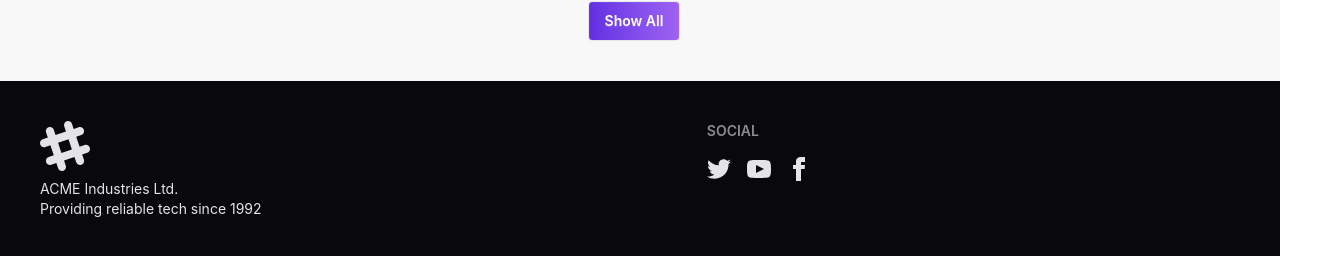
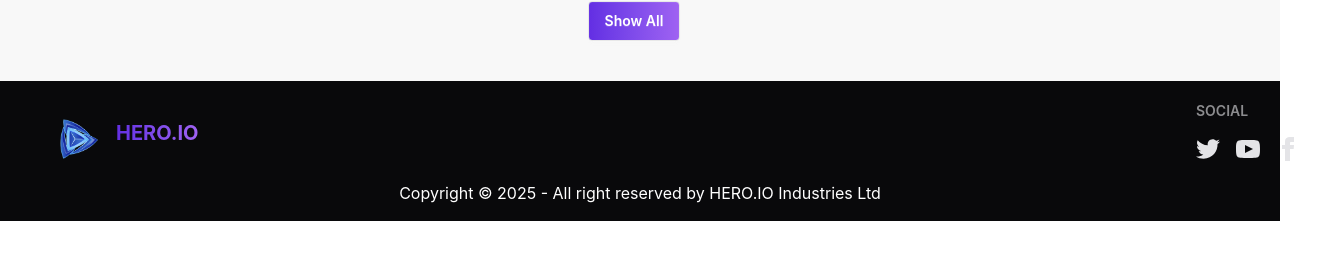
Before and after one commit to rimi-1234/react-hero-app-projects, a React (Vite) app: page / in a window 1280 px wide. Shown: the part 1949-2205 px from the top of the page, 1320 px wide, since content can reach past the window. After the commit the page ends 2170 px from the top, so only its background shows below. Built offline with nearby package versions, Linux system fonts and the light colour scheme.

Commit message:
all requirement all most done

```diff
--- a/src/Components/Banner/Banner.jsx
+++ b/src/Components/Banner/Banner.jsx
@@ -19,7 +19,7 @@ const Banner = () => {
                             <button className="btn "><img className='w-5 h-5' src={googlePlay} alt="" />Google Play</button>
                         </Link>
                         <Link to='https://www.apple.com/app-store/'>
-                            <button className="btn ml-4"><img className='w-5 h-5' src={appStore} alt=""  /> Get Started</button>
+                            <button className="btn ml-4"><img className='w-5 h-5' src={appStore} alt=""  /> App Store</button>
                         </Link>
                         <img className='mt-7' src={hero} alt="" />
                     </div>
--- a/src/Components/Footer/Footer.jsx
+++ b/src/Components/Footer/Footer.jsx
@@ -1,24 +1,27 @@
+import { Link } from 'lucide-react';
 import React from 'react';
+import logo from '../../assets/logo.png'
 
 const Footer = () => {
     return (
-       <footer className="footer sm:footer-horizontal bg-neutral text-neutral-content p-10">
+        <footer className=" bg-neutral">
+            <div className='footer sm:footer-horizontal  text-neutral-content p-5 mx-10 mr-30  justify-between'>
+
                 <aside>
                     <svg
                         width="50"
-      height="50"
+                        height="10"
                         viewBox="0 0 24 24"
                         xmlns="http://www.w3.org/2000/svg"
                         fillRule="evenodd"
                         clipRule="evenodd"
                         className="fill-current">
-      <path
-        d="M22.672 15.226l-2.432.811.841 2.515c.33 1.019-.209 2.127-1.23 2.456-1.15.325-2.148-.321-2.463-1.226l-.84-2.518-5.013 1.677.84 2.517c.391 1.203-.434 2.542-1.831 2.542-.88 0-1.601-.564-1.86-1.314l-.842-2.516-2.431.809c-1.135.328-2.145-.317-2.463-1.229-.329-1.018.211-2.127 1.231-2.456l2.432-.809-1.621-4.823-2.432.808c-1.355.384-2.558-.59-2.558-1.839 0-.817.509-1.582 1.327-1.846l2.433-.809-.842-2.515c-.33-1.02.211-2.129 1.232-2.458 1.02-.329 2.13.209 2.461 1.229l.842 2.515 5.011-1.677-.839-2.517c-.403-1.238.484-2.553 1.843-2.553.819 0 1.585.509 1.85 1.326l.841 2.517 2.431-.81c1.02-.33 2.131.211 2.461 1.229.332 1.018-.21 2.126-1.23 2.456l-2.433.809 1.622 4.823 2.433-.809c1.242-.401 2.557.484 2.557 1.838 0 .819-.51 1.583-1.328 1.847m-8.992-6.428l-5.01 1.675 1.619 4.828 5.011-1.674-1.62-4.829z"></path>
+
                     </svg>
-    <p>
-      ACME Industries Ltd.
-      <br />
-      Providing reliable tech since 1992
+                    <p className='flex gap-2'>
+                        <img src={logo} alt="Logo" className="h-10 " />  <h2 className="text-xl ml-2 font-bold bg-gradient-to-r from-[#632EE3] to-[#9F62F2] bg-clip-text text-transparent">
+                            HERO.IO
+                        </h2>
                     </p>
                 </aside>
                 <nav>
@@ -59,6 +62,10 @@ const Footer = () => {
                         </a>
                     </div>
                 </nav>
+            </div>
+
+            <p className='text-white text-center mb-4'>Copyright © {new Date().getFullYear()} - All right reserved by  HERO.IO Industries Ltd</p>
+
         </footer>
     );
 };
--- a/src/Components/LoadingSpinner/LoadingSpinner.jsx
+++ b/src/Components/LoadingSpinner/LoadingSpinner.jsx
@@ -4,7 +4,7 @@ import { PacmanLoader } from 'react-spinners'
 const LoadingSpinner = () => {
   return (
     <div className='flex justify-center items-center h-[calc(100vh-285px)]'>
-      <PacmanLoader color={'purple'} />
+      <span className='text-5xl text-purple-700 flex '>L<PacmanLoader className='animate-spin' color={'purple'}></PacmanLoader>ading </span>
     </div>
   )
 }
--- a/src/Components/SingleAppdetail/SingleAppdetail.jsx
+++ b/src/Components/SingleAppdetail/SingleAppdetail.jsx
@@ -18,6 +18,7 @@ import {
     ResponsiveContainer,
 } from 'recharts';
 import { addtoAppList } from '../../Utility/addToDb';
+import ErrorPages from '../../Pages/ErrorPages/ErrorPages';
 
 const SingleAppdetail = () => {
 
@@ -40,7 +41,7 @@ useEffect(() => {
 }, [id]);
 
 useEffect(() => {
-  console.log(isInstall); // logs after state actually changes
+  // logs after state actually changes
 }, [isInstall]);
     useEffect(() => {
         if (ratings.length > 0) {
@@ -75,6 +76,13 @@ useEffect(() => {
     if (loading) return <LoadingSpinner></LoadingSpinner>;
 
 
+     if (!appsData) {
+    return (
+     <>
+     <ErrorPages></ErrorPages>
+     </>
+    );
+  }
 
 
 
--- /dev/null
+++ b/src/Pages/ErrorPages/ErrorPages.jsx
@@ -0,0 +1,20 @@
+import React from 'react';
+import errorImg from '../../assets/error-404.png'
+import { useNavigate } from 'react-router';
+const ErrorPages = () => {
+      let navigate = useNavigate();
+    return (
+     <div className="flex flex-col items-center justify-center h-screen text-center">
+            <img
+                src={errorImg}  // your error image in `public/` folder
+                alt="Error"
+                className="w-96 h-96 mb-6"
+            />
+            <h2 className="text-5xl font-bold  mb-2">Oops, page not found!</h2>
+            <p className="text-gray-500 text-xl py-2">The page you are looking for is not available.</p>
+            <button onClick={() => navigate(-1)} className="btn mr-3 mt-3 bg-gradient-to-r from-[#632EE3] to-[#9F62F2] text-white"><span></span>Go Back!</button>
+        </div>
+    );
+};
+
+export default ErrorPages;
--- a/src/Routes/Routes.jsx
+++ b/src/Routes/Routes.jsx
@@ -6,12 +6,14 @@ import Apps from '../Pages/Apps/Apps';
 import LoadingSpinner from '../Components/LoadingSpinner/LoadingSpinner';
 import SingleAppdetail from '../Components/SingleAppdetail/SingleAppdetail';
 import Installation from '../Pages/Installation/Installation';
+import ErrorPages from '../Pages/ErrorPages/ErrorPages';
 
 export const router = createBrowserRouter([
     {
         path: "/",
         Component: MainLayout,
         hydrateFallbackElement: <LoadingSpinner />,
+        errorElement: <ErrorPages></ErrorPages>,
 
 
 
@@ -51,7 +53,8 @@ export const router = createBrowserRouter([
 
                 path: "/apps/:id",
                 Component: SingleAppdetail,
-                 loader: async () => {
+
+                loader: async () => {
                     await new Promise(r => setTimeout(r, 1000)); // simulate async delay
                     return null;
                 },
--- a/src/Utility/addToDb.js
+++ b/src/Utility/addToDb.js
@@ -14,7 +14,7 @@ export const getStoredApp = () => {
 
 }
 
-export const addtoAppList = (apps, setIsInstall) => {
+export const addtoAppList = (apps) => {
 
     const storedAppData = getStoredApp();
 
```
Lines whose indentation alone changed are shown as unchanged.
